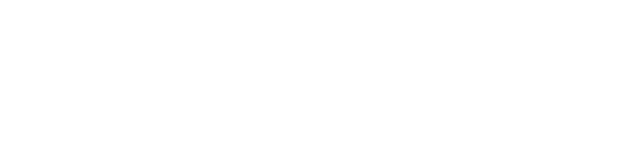
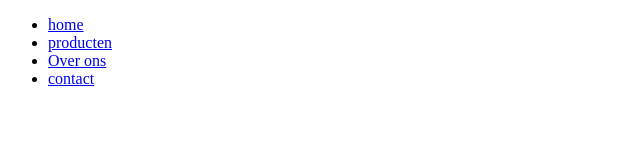
Before and after one commit to Meo16/navmenu, a plain HTML site: page index.html in a window 1280 px wide. Shown: the whole page, without its empty margins (0-640 px from the left). Drawn offline with Linux system fonts and the light colour scheme.

Commit message:
loop door json object

```diff
--- a/index.html
+++ b/index.html
@@ -1,12 +1,30 @@
 <!DOCTYPE html>
 <html lang="en">
-<head>
-    <meta charset="UTF-8">
-    <meta http-equiv="X-UA-Compatible" content="IE=edge">
-    <meta name="viewport" content="width=device-width, initial-scale=1.0">
+  <head>
+    <meta charset="UTF-8" />
+    <meta http-equiv="X-UA-Compatible" content="IE=edge" />
+    <meta name="viewport" content="width=device-width, initial-scale=1.0" />
     <title>Document</title>
-</head>
-<body>
+  </head>
+  <body>
+    <script>
+      fetch("./menu.json")
+        .then((response) => response.json())
+        .then((json) => {
+          let parsedJson = JSON.parse(JSON.stringify(json));
+          for (let i = 0; i < parsedJson.length; i++) {
+            let jsonObject = parsedJson[i];
+            let listItem = document.createElement("li");
+            let anchor = document.createElement("a");
 
-</body>
+            anchor.innerText = jsonObject.title;
+            anchor.href = jsonObject.url;
+            uList.appendChild(listItem);
+            listItem.appendChild(anchor);
+          }
+        });
+      let uList = document.createElement("ul");
+      document.body.appendChild(uList);
+    </script>
+  </body>
 </html>
--- /dev/null
+++ b/menu.json
@@ -0,0 +1 @@
+[{"title": "home","url" : "/"},{"title" : "producten","url" : "/producten/"},{"title": "Over ons","url" : "/overons/"},{"title": "contact","url" : "/contact/"}]
```
